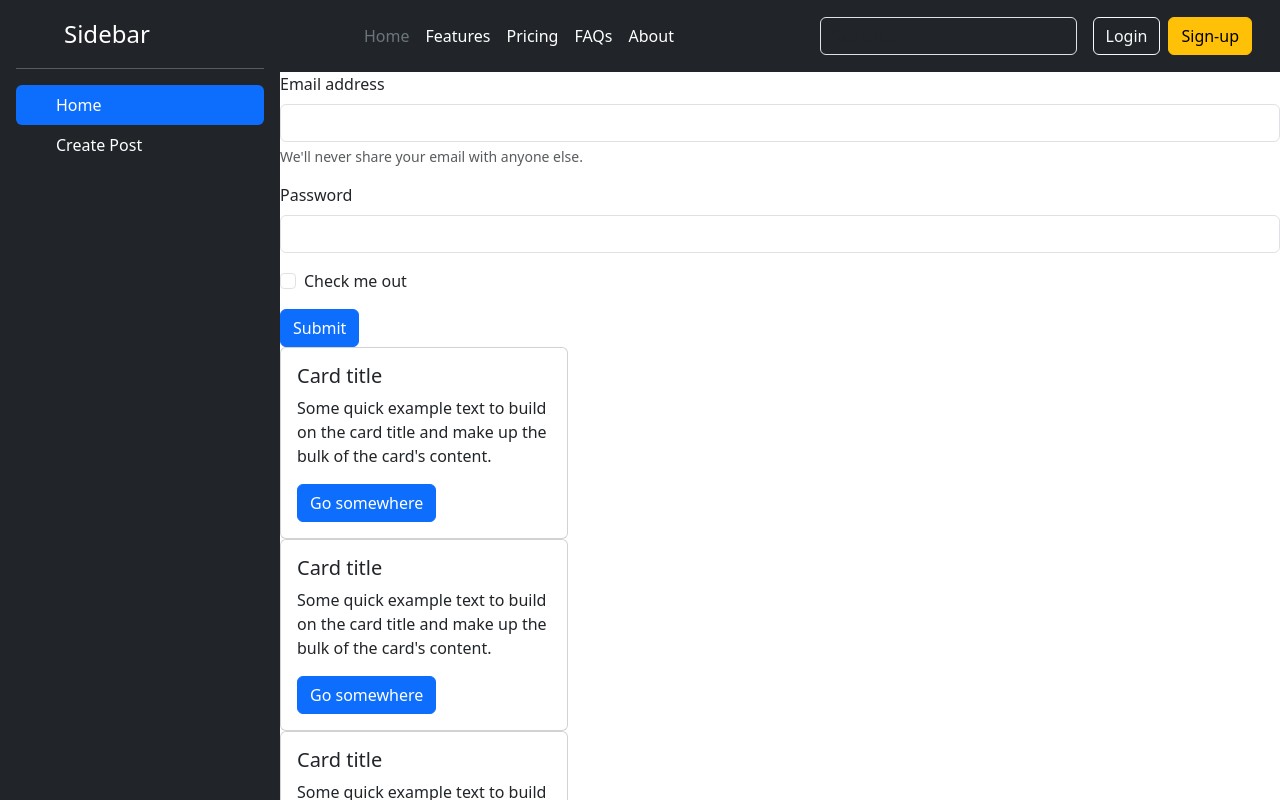
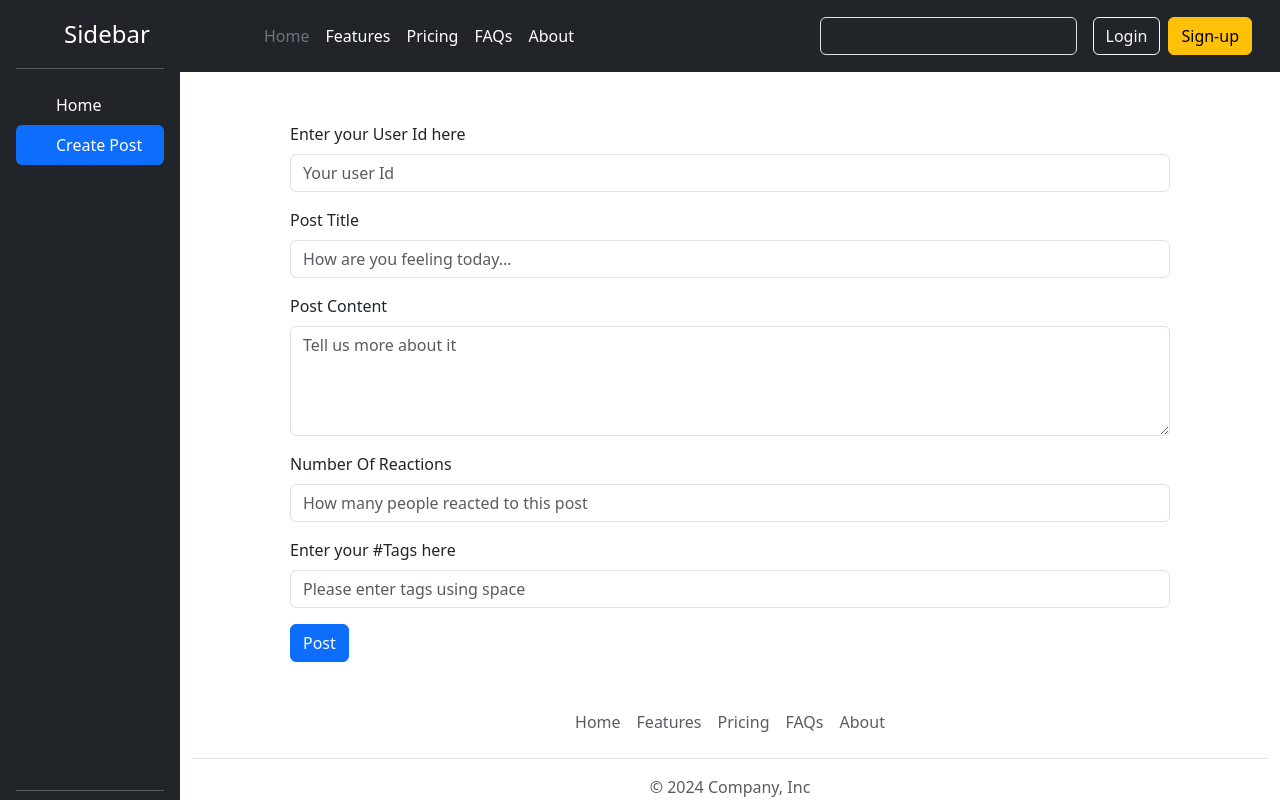
Before and after one commit to akashyadav232108/Project-using-React, a React (Vite) app: page / in a window 1280 px wide. Both pictures are taken after a click on the link "Create Post". Shown: the top 800 px of the page. Built offline with nearby package versions, Linux system fonts and the light colour scheme; grey boxes are pictures that could not be loaded.

Commit message:
Added functionality of addpost and delete

```diff
--- a/src/App.css
+++ b/src/App.css
@@ -9,4 +9,25 @@
 
 .sidebar {
   min-height: 800px;
+
 }
+
+.post-card {
+  margin: 20px 50px;
+
+}
+
+.hashtag{
+  margin: 0px 3px;
+}
+
+.reactions {
+
+  margin: 15px 0 0 0;
+}
+
+.create-post {
+  width: 80%;
+  margin-top: 50px;
+  margin-left: 10%;
+}
--- a/src/App.jsx
+++ b/src/App.jsx
@@ -5,23 +5,26 @@ import Footer from "./components/Footer"
 import Sidebar from "./components/Sidebar"
 import CreatePost from "./components/CreatePost"
 import PostList from "./components/PostList"
+import { useState } from "react"
+import PostListProvider from "./store/post-list-store"
 
 function App() {
+  const [selectedTab, setSelectedTab] = useState("Home");
+
+  return (
+    <PostListProvider>
+      <div className="app-container">
+      <Sidebar selectedTab = {selectedTab} setSelectedTab = {setSelectedTab}></Sidebar>
+      <div className="content">
+      <Header></Header>
+      {selectedTab === "Home" ? ( <PostList></PostList> ) : (<CreatePost></CreatePost>) }
 
 
-  return (
-
-      <div className="app-container">
-      <Sidebar></Sidebar>
-      <div className="content">
-      <Header></Header>
-      <CreatePost></CreatePost>
-      <PostList></PostList>
       <Footer></Footer>
       </div>
       </div>
-
-  )
-}
+    </PostListProvider>
+  );
+};
 
 export default App
--- a/src/components/CreatePost.jsx
+++ b/src/components/CreatePost.jsx
@@ -1,22 +1,101 @@
+import { useContext, useRef } from "react";
+import { PostList } from "../store/post-list-store";
+
 const CreatePost = () => {
+ const {addPost} = useContext(PostList);
+
+  const userIdElement = useRef();
+  const postTitleElement = useRef();
+  const postBodyElement = useRef();
+  const reactionsElement = useRef();
+  const tagsElement = useRef();
+
+  const handleSubmit = (event) => {
+    event.preventDefault();
+    const userId = userIdElement.current.value;
+    const postTitle = postTitleElement.current.value;
+    const postBody = postBodyElement.current.value;
+    const reactions = reactionsElement.current.value;
+    const tags = tagsElement.current.value.split(" ");
+
+    userIdElement.current.value = "";
+    postTitleElement.current.value = "";
+    postBodyElement.current.value = "";
+    reactionsElement.current.value = "";
+    tagsElement.current.value = "";
+
+    addPost(userId, postTitle, postBody, reactions, tags);
+  }
+
   return (
-    <form>
+    <form className="create-post" onSubmit={handleSubmit}>
       <div class="mb-3">
-    <label for="exampleInputEmail1" class="form-label">Email address</label>
-    <input type="email" class="form-control" id="exampleInputEmail1" aria-describedby="emailHelp"/>
-    <div id="emailHelp" class="form-text">We'll never share your email with anyone else.</div>
+        <label htmlFor="userId" class="form-label">
+          Enter your User Id here
+        </label>
+        <input
+          type="text"
+          ref={userIdElement}
+          class="form-control"
+          id="userId"
+          placeholder="Your user Id"
+        />
       </div>
       <div class="mb-3">
-    <label for="exampleInputPassword1" class="form-label">Password</label>
-    <input type="password" class="form-control" id="exampleInputPassword1"/>
+        <label htmlFor="title" class="form-label">
+          Post Title
+        </label>
+        <input
+          type="text"
+          ref={postTitleElement}
+          class="form-control"
+          id="title"
+          placeholder="How are you feeling today..."
+        />
       </div>
-  <div class="mb-3 form-check">
-    <input type="checkbox" class="form-check-input" id="exampleCheck1"/>
-    <label class="form-check-label" for="exampleCheck1">Check me out</label>
+      <div class="mb-3">
+        <label htmlFor="body" class="form-label">
+          Post Content
+        </label>
+        <textarea
+          type="text"
+          ref={postBodyElement}
+          rows="4"
+          class="form-control"
+          id="title"
+          placeholder="Tell us more about it"
+        />
       </div>
-  <button type="submit" class="btn btn-primary">Submit</button>
+      <div class="mb-3">
+        <label htmlFor="reeactions" class="form-label">
+          Number Of Reactions
+        </label>
+        <input
+          type="text"
+          ref={reactionsElement}
+          class="form-control"
+          id="reactions"
+          placeholder="How many people reacted to this post"
+        />
+      </div>
+      <div class="mb-3">
+        <label htmlFor="tags" class="form-label">
+          Enter your #Tags here
+        </label>
+        <input
+          type="text"
+          ref={tagsElement}
+          class="form-control"
+          id="tags"
+          placeholder="Please enter tags using space"
+        />
+      </div>
+
+      <button type="submit" class="btn btn-primary">
+        Post
+      </button>
     </form>
-  )
+  );
 }
 
 export default CreatePost;
--- a/src/components/Post.jsx
+++ b/src/components/Post.jsx
@@ -1,11 +1,31 @@
-const Post = () => {
+import { useContext } from "react";
+import { MdDelete } from "react-icons/md";
+import { PostList } from "../store/post-list-store";
+
+const Post = ({post}) => {
+
+  const {deletePost} = useContext(PostList);
+
   return (
-    <div class="card" style={{width: "18rem"}}>
+    <div className="card post-card" style={{width: "30rem"}}>
 
-  <div class="card-body">
-    <h5 class="card-title">Card title</h5>
-    <p class="card-text">Some quick example text to build on the card title and make up the bulk of the card's content.</p>
-    <a href="#" class="btn btn-primary">Go somewhere</a>
+  <div className="card-body">
+    <h5 className="card-title">{post.title}
+    <span className="position-absolute top-0 start-100 translate-middle badge rounded-pill bg-danger"
+    onClick = { () => deletePost(post.id)}>
+    <MdDelete/>
+
+  </span>
+    </h5>
+    <p className="card-text">{post.body}</p>
+    {post.tags.map((tag)  => (
+       <span key = {tag} className="badge text-bg-primary hashtag">{tag}
+       </span>
+      ))}
+
+    <div className="alert alert-success reactions" role="alert">
+     This post has been reacted by {post.reactions} people.
+    </div>
   </div>
 </div>
   )
--- a/src/components/PostList.jsx
+++ b/src/components/PostList.jsx
@@ -1,12 +1,17 @@
+import { useContext } from "react";
 import Post from "./Post";
+import { PostList as PostListData } from "../store/post-list-store";
 
 const PostList = () => {
+  const {postList} = useContext(PostListData);
+  console.log(postList);
   return (
    <>
-    <Post></Post>
-    <Post></Post>
-    <Post></Post>
-   </>
+   {postList.map((post =>
+   <Post key={post.id} post = {post}/>
+   ))};
+
+  </>
   );
 }
 
--- a/src/components/Sidebar.jsx
+++ b/src/components/Sidebar.jsx
@@ -1,38 +1,40 @@
-const Sidebar = () => {
+const Sidebar = ({ selectedTab, setSelectedTab }) => {
+
+
   return (
-    <div class="d-flex flex-column flex-shrink-0 p-3 text-bg-dark sidebar" style={{width: "280px"}}>
-    <a href="/" class="d-flex align-items-center mb-3 mb-md-0 me-md-auto text-white text-decoration-none">
-      <svg class="bi pe-none me-2" width="40" height="32"><use xlinkHref="#bootstrap"></use></svg>
-      <span class="fs-4">Sidebar</span>
+    <div className="d-flex flex-column flex-shrink-0 p-3 text-bg-dark sidebar" style={{width: "180px"}}>
+    <a href="/" className="d-flex align-items-center mb-3 mb-md-0 me-md-auto text-white text-decoration-none">
+      <svg className="bi pe-none me-2" width="40" height="32"><use xlinkHref="#bootstrap"></use></svg>
+      <span className="fs-4">Sidebar</span>
     </a>
     <hr/>
-    <ul class="nav nav-pills flex-column mb-auto">
-      <li class="nav-item">
-        <a href="#" class="nav-link active" aria-current="page">
-          <svg class="bi pe-none me-2" width="16" height="16"><use xlinkHref="#home"></use></svg>
+    <ul className="nav nav-pills flex-column mb-auto">
+      <li className="nav-item" onClick = {() => {setSelectedTab("Home")}}>
+        <a href="#" className={`nav-link text-white ${selectedTab === "Home" && "active"}`} aria-current="page">
+          <svg className="bi pe-none me-2" width="16" height="16"><use xlinkHref="#home"></use></svg>
           Home
         </a>
       </li>
-      <li>
-        <a href="#" class="nav-link text-white">
-          <svg class="bi pe-none me-2" width="16" height="16"><use xlinkHref="#speedometer2"></use></svg>
+      <li onClick = {() => {setSelectedTab("Create Post")}}>
+        <a href="#" className={`nav-link text-white ${selectedTab === "Create Post" && "active"}`}>
+          <svg className="bi pe-none me-2" width="16" height="16"><use xlinkHref="#speedometer2"></use></svg>
           Create Post
         </a>
       </li>
 
     </ul>
     <hr/>
-    <div class="dropdown">
-      <a href="#" class="d-flex align-items-center text-white text-decoration-none dropdown-toggle" data-bs-toggle="dropdown" aria-expanded="false">
-        <img src="https://github.com/mdo.png" alt="" width="32" height="32" class="rounded-circle me-2"/>
+    <div className="dropdown">
+      <a href="#" className="d-flex align-items-center text-white text-decoration-none dropdown-toggle" data-bs-toggle="dropdown" aria-expanded="false">
+        <img src="https://github.com/mdo.png" alt="" width="32" height="32" className="rounded-circle me-2"/>
         <strong>mdo</strong>
       </a>
-      <ul class="dropdown-menu dropdown-menu-dark text-small shadow">
-        <li><a class="dropdown-item" href="#">New project...</a></li>
-        <li><a class="dropdown-item" href="#">Settings</a></li>
-        <li><a class="dropdown-item" href="#">Profile</a></li>
-        <li><hr class="dropdown-divider"/></li>
-        <li><a class="dropdown-item" href="#">Sign out</a></li>
+      <ul className="dropdown-menu dropdown-menu-dark text-small shadow">
+        <li><a className="dropdown-item" href="#">New project...</a></li>
+        <li><a className="dropdown-item" href="#">Settings</a></li>
+        <li><a className="dropdown-item" href="#">Profile</a></li>
+        <li><hr className="dropdown-divider"/></li>
+        <li><a className="dropdown-item" href="#">Sign out</a></li>
       </ul>
     </div>
   </div>
--- /dev/null
+++ b/src/store/post-list-store.jsx
@@ -0,0 +1,77 @@
+import { createContext, useReducer } from "react";
+
+export const PostList = createContext({
+  postList: [],
+  addPost: () => {},
+  deletePost: () => {},
+});
+
+const postListReducer = (currPostList, action) => {
+  let newPostList = currPostList;
+  if (action.type === 'DELETE_POST'){
+    newPostList = currPostList.filter(post => post.id !== action.payload.postId)
+  }
+  else if (action.type === 'ADD_POST') {
+   newPostList = [action.payload, ...currPostList];
+  }
+  return newPostList;
+}
+
+const PostListProvider = ({children}) => {
+  const [postList, dispatchPostList] = useReducer(postListReducer, DEFAULT_POST_LIST);
+
+  const addPost = (userId, postTitle, postBody, reactions, tags) => {
+    dispatchPostList({
+      type: "ADD_POST",
+      payload: {
+        id: Date.now(),
+      title: postTitle,
+      body: postBody,
+      reactions: reactions,
+      userId: userId,
+      tags: tags,
+      }
+    })
+  };
+
+  const deletePost = (postId) => {
+    dispatchPostList({
+      type: 'DELETE_POST',
+      payload: {
+        postId,
+      }
+    })
+  };
+
+
+  return (
+   <PostList.Provider value={
+   {postList,
+    addPost,
+    deletePost,
+   }
+  }>
+    {children}
+  </PostList.Provider>
+  );
+};
+
+const DEFAULT_POST_LIST = [{
+  id: '1',
+  title: ' Learning React',
+  body: 'Hi, friends I am going to learn react. Join with me on this journey. ',
+  reactions: 4000,
+  userId: 'user_1',
+  tags: ['#amazing', '#free', '#bestexperience'],
+},
+{
+  id: '2',
+  title: 'Going on a tour',
+  body: 'I am going on a tour to Nainital. To experience the nature.  ',
+  reactions: 10000,
+  userId: 'user_9',
+  tags: ['#mountains', '#peace', '#baeutyofnature'],
+},
+]
+
+export default PostListProvider;
```
Also changed, not shown: src/components/Footer.jsx (+9 -9 lines), src/components/Header.jsx (+16 -16 lines). Lines whose indentation alone changed are shown as unchanged.
